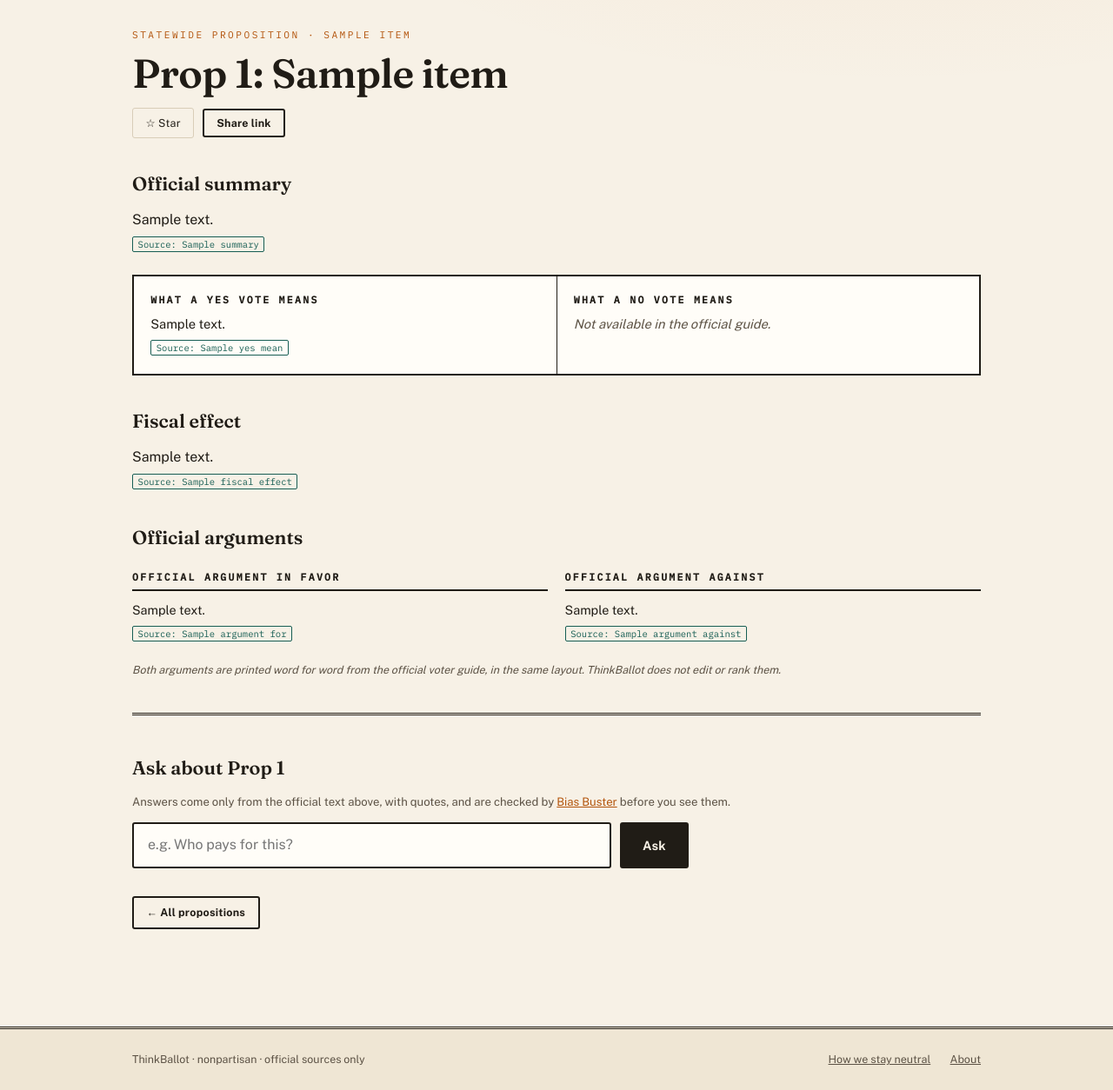
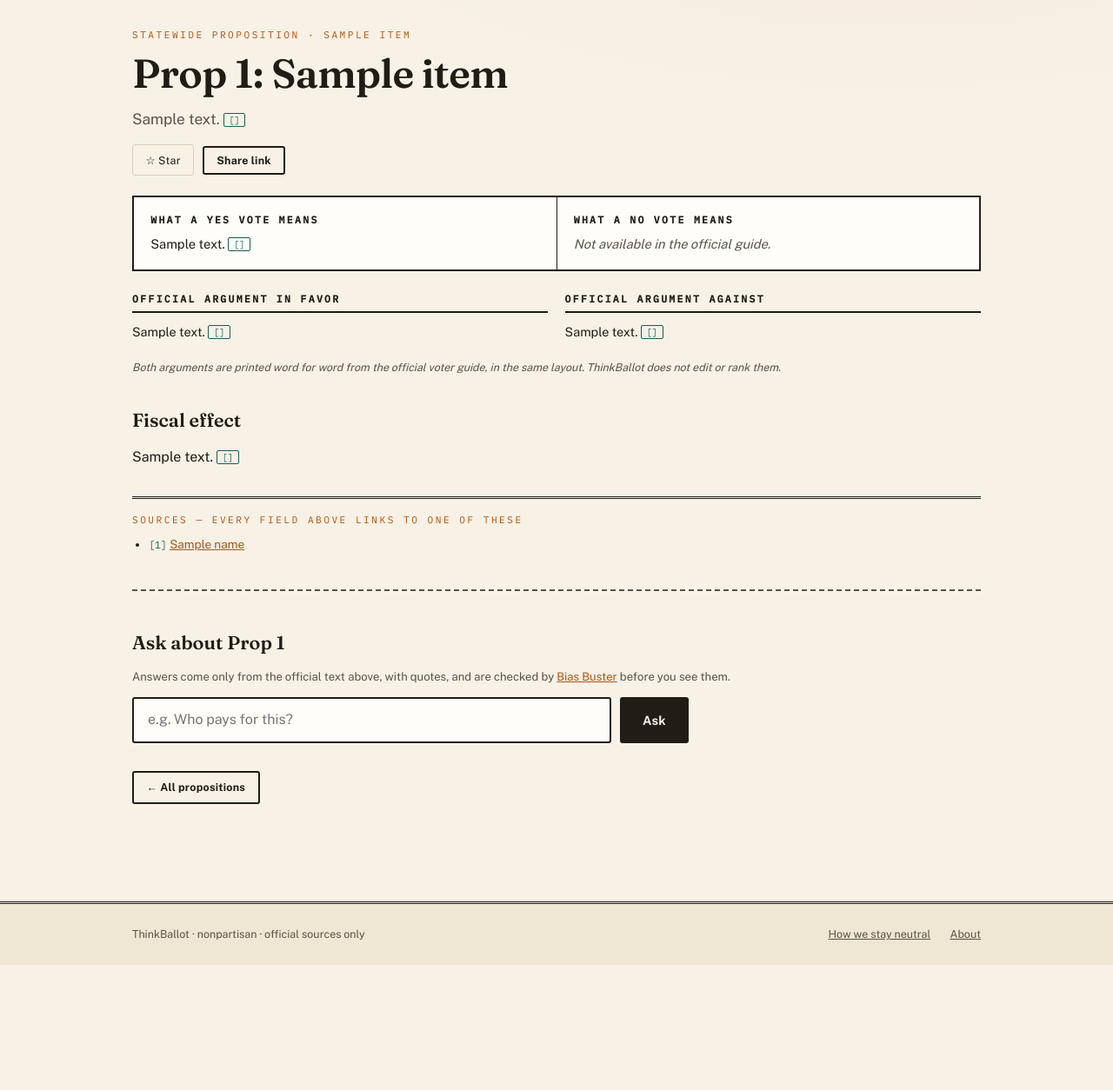
Before and after one commit to svanihba/thinkballot, a Flask app: page /prop/1 in a window 1280 px wide. Shown: the part 71-1325 px from the top of the page at 87% size. After the commit the page ends 1181 px from the top, so only its background shows below. Run offline with Flask 3, Linux system fonts and the light colour scheme; a database or web service that is not in the repository returns one stand-in record (values such as "Sample title"); data that the repository does not hold is empty.

Commit message:
Match measure page to the desktop mock: summary lede, numbered source chips, sources list

```diff
--- a/thinkballot/services/web/app.py
+++ b/thinkballot/services/web/app.py
@@ -65,7 +65,13 @@ def create_app():
             abort(503)
         if not measure:
             abort(404)
-        return render_template("measure.html", election=election, m=measure)
+        # Number each distinct source page once, for the [1] [2] chips and the sources list.
+        sources = []
+        for f in measure["fields"].values():
+            if f["source_url"] not in [s["url"] for s in sources]:
+                sources.append({"url": f["source_url"], "label": f["source_label"]})
+        chip = {s["url"]: i + 1 for i, s in enumerate(sources)}
+        return render_template("measure.html", election=election, m=measure, sources=sources, chip=chip)
 
     @app.post("/api/ask")
     def api_ask():
--- a/thinkballot/services/web/static/app.css
+++ b/thinkballot/services/web/static/app.css
@@ -28,12 +28,13 @@
 /* measure page */
 .actions { display: flex; gap: 0.6rem; align-items: center; flex-wrap: wrap; margin: 0.4rem 0 1rem; }
 .actions .star { margin-left: 0; }
-.measure-page .src { display: inline-block; margin-top: 0.4rem; text-decoration: none; }
+.measure-page .src { text-decoration: none; }
+.measure-page .actions { margin-top: 1rem; }
 .missing { font-style: italic; color: var(--ink-soft); }
 .args .col p { font-size: 0.9rem; white-space: pre-line; }
 
 /* ask */
-.ask { margin-top: 2.5rem; border-top: 3px double var(--line-strong); padding-top: 0.5rem; }
+.ask { margin-top: 2.5rem; border-top: 2px dashed var(--ink-soft); padding-top: 0.5rem; }
 .ask-form { display: flex; gap: 0.6rem; flex-wrap: wrap; margin-top: 0.8rem; max-width: 40rem; }
 .ask-form input {
   flex: 1 1 16rem; font: inherit; padding: 0.75rem 1rem;
--- a/thinkballot/services/web/templates/measure.html
+++ b/thinkballot/services/web/templates/measure.html
@@ -1,45 +1,47 @@
 {% extends "base.html" %}
+{% macro src(f) %}<a class="src" href="{{ f.source_url }}" target="_blank" rel="noopener" title="{{ f.source_label }}">[{{ chip[f.source_url] }}]</a>{% endmacro %}
 {% macro field(name) %}
   {% set f = m.fields.get(name) %}
-  {% if f %}
-    <p>{{ f.text }}</p>
-    <a class="src" href="{{ f.source_url }}" target="_blank" rel="noopener">Source: {{ f.source_label }}</a>
-  {% else %}
-    <p class="missing">Not available in the official guide.</p>
-  {% endif %}
+  {% if f %}<p>{{ f.text }} {{ src(f) }}</p>{% else %}<p class="missing">Not available in the official guide.</p>{% endif %}
 {% endmacro %}
 {% block title %}Prop {{ m.number }}: {{ m.title }} · ThinkBallot{% endblock %}
 {% block description %}{{ (m.fields.summary.text if m.fields.summary else m.title)|truncate(180) }}{% endblock %}
 {% block main %}
 <article class="measure-page" data-measure="{{ m.id }}" data-title="Prop {{ m.number }}: {{ m.title }}">
   <div class="eyebrow">Statewide proposition · {{ election.name }}</div>
-  <div class="title-row">
-    <h1>Prop {{ m.number }}: {{ m.title }}</h1>
-  </div>
+  <h1>Prop {{ m.number }}: {{ m.title }}</h1>
+  {% if m.fields.summary %}
+  <p class="lede">{{ m.fields.summary.text }} {{ src(m.fields.summary) }}</p>
+  {% else %}
+  <p class="lede missing">Summary not available in the official guide.</p>
+  {% endif %}
   <div class="actions">
     <button class="star btn ghost small" type="button" aria-pressed="false">☆ Star</button>
     <button class="share btn ghost small" type="button">Share link</button>
     <span class="share-done hint" hidden>Link copied</span>
   </div>
 
-  <h2>{{ headings.summary }}</h2>
-  {{ field("summary") }}
-
   <div class="yesno">
     <div><h4>{{ headings.yes_means }}</h4>{{ field("yes_means") }}</div>
     <div><h4>{{ headings.no_means }}</h4>{{ field("no_means") }}</div>
   </div>
 
-  <h2>{{ headings.fiscal_effect }}</h2>
-  {{ field("fiscal_effect") }}
-
-  <h2>Official arguments</h2>
   <div class="args">
     <div class="col"><h4>{{ headings.argument_for }}</h4>{{ field("argument_for") }}</div>
     <div class="col"><h4>{{ headings.argument_against }}</h4>{{ field("argument_against") }}</div>
   </div>
   <p class="equal-note">Both arguments are printed word for word from the official voter guide, in the same
     layout. ThinkBallot does not edit or rank them.</p>
+
+  <h2>{{ headings.fiscal_effect }}</h2>
+  {{ field("fiscal_effect") }}
+
+  <div class="sources-block">
+    <div class="eyebrow">Sources — every field above links to one of these</div>
+    <ul>{% for s in sources %}
+      <li><span class="mono">[{{ loop.index }}]</span> <a href="{{ s.url }}" target="_blank" rel="noopener">{{ s.label }}</a></li>
+    {% endfor %}</ul>
+  </div>
 
   <section class="ask" id="ask">
     <h2>Ask about Prop {{ m.number }}</h2>
```
